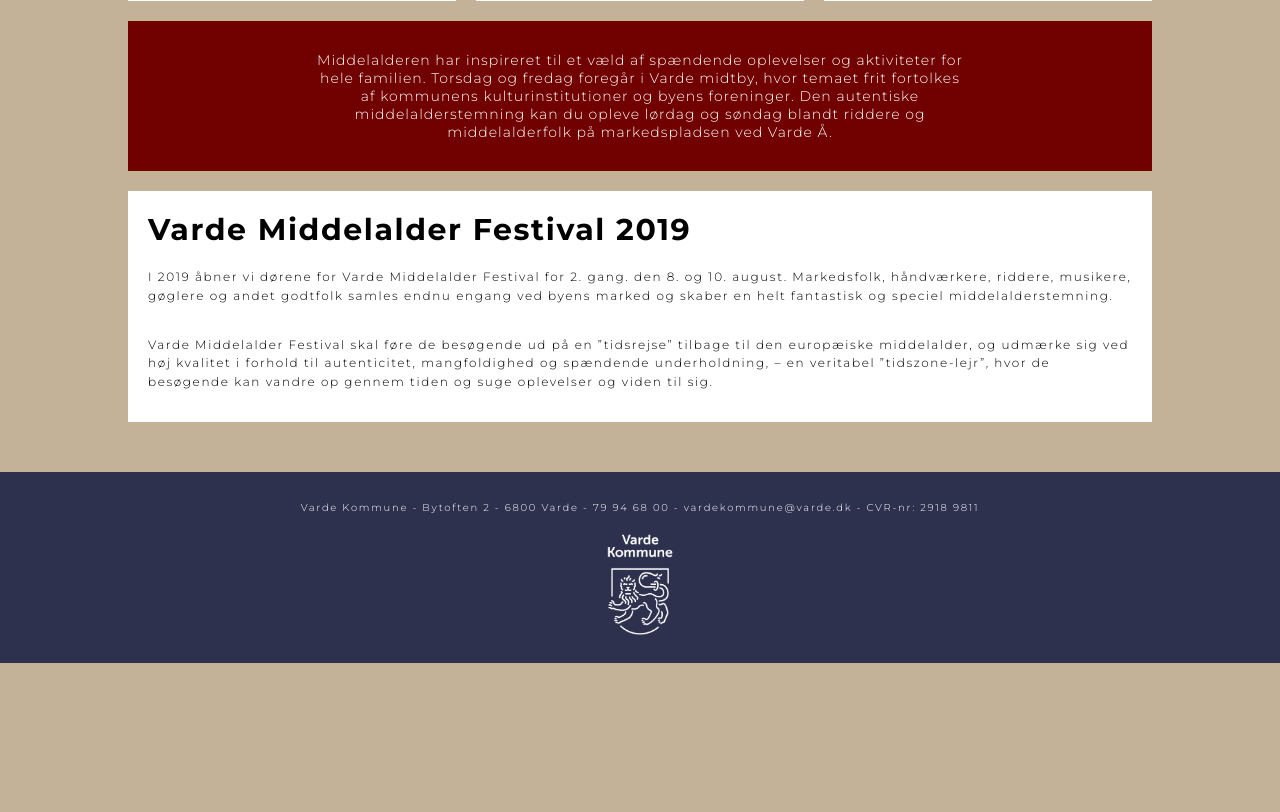
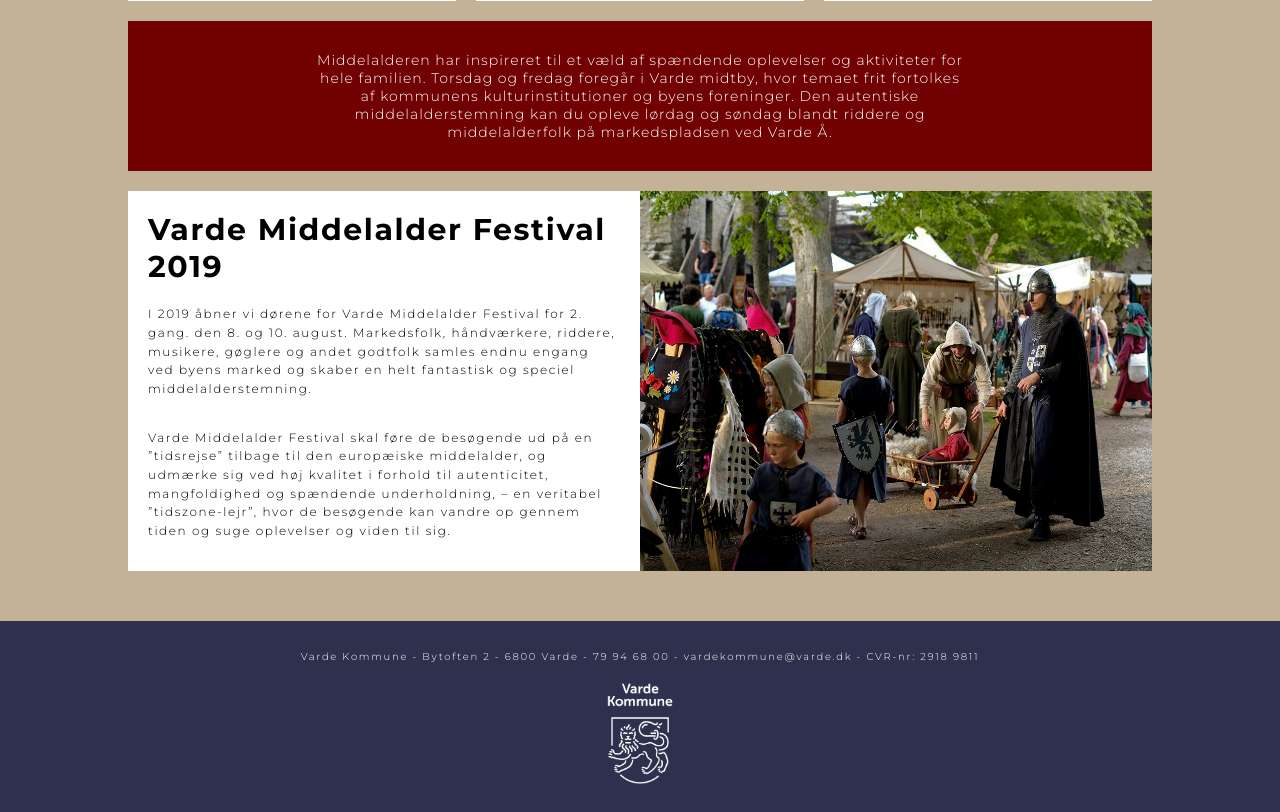
Before and after one commit to lagfoss/eksamensprojekt, a PHP site: page /index.html in a window 1280 px wide. Shown: the part 1376-2188 px from the top of the page. Before the commit the page ends 2039 px from the top, so only its background shows below. Run offline with PHP 8.4, Linux system fonts and the light colour scheme.

Commit message:
rettlser på css

```diff
--- a/assets/css/styles.css
+++ b/assets/css/styles.css
@@ -708,11 +708,9 @@ footer {
 .program{
   margin-right: 2%;
 }
-<<<<<<< HEAD
+
 .seo_om_vmf,.seo_om_vmf2,.praktiskinfo,.kortkontakt,.omfestivalen{
-=======
-.seo_om_vmf,.seo_om_vmf2,.praktiskinfo,.kortkontakt, .frivillig, .aktor{
->>>>>>> 17ba1b3491560996ad80941bf369a5be53387cab
+
   width: 50%;
   min-height: 220px;}
 }
```
